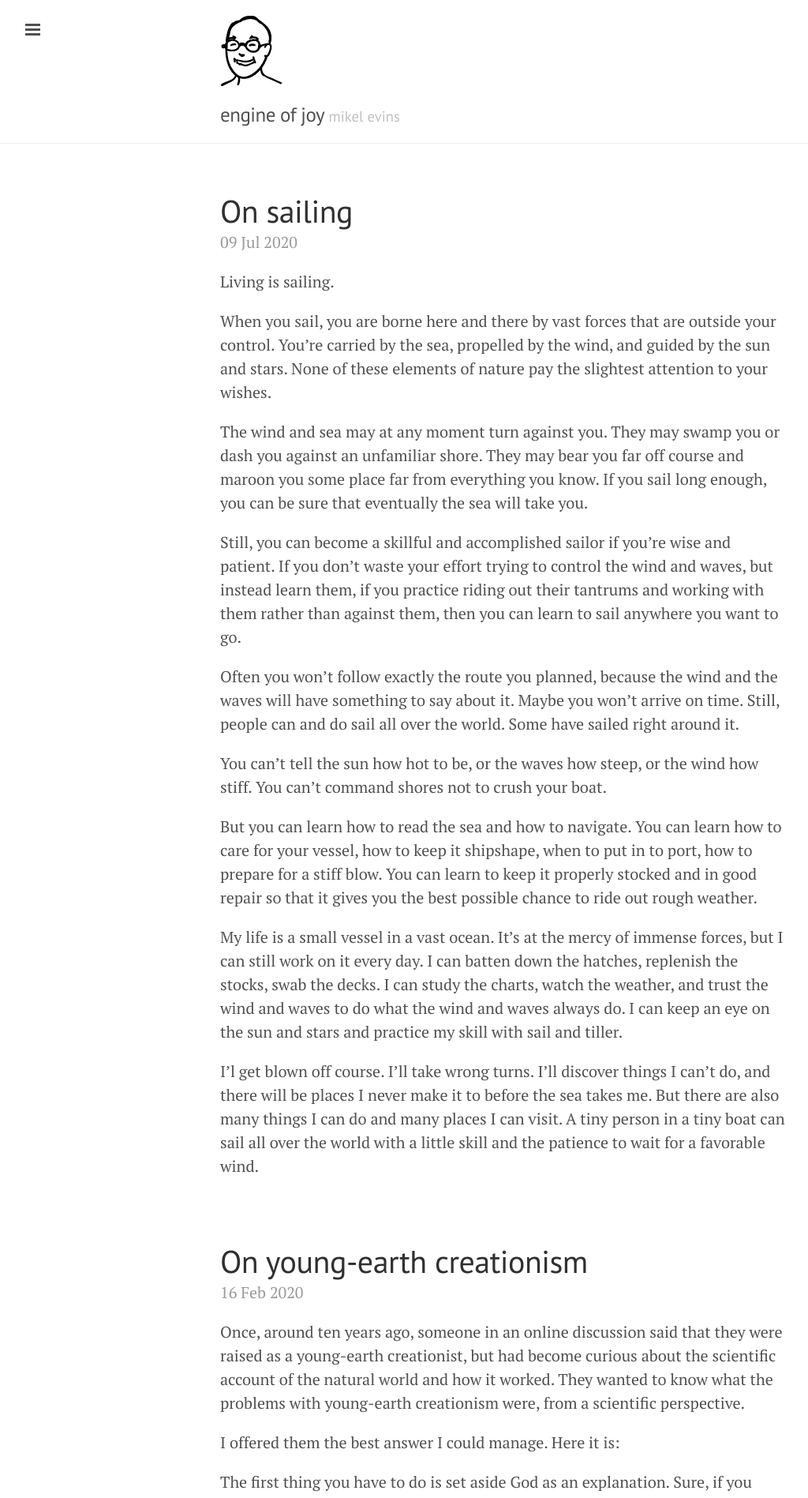
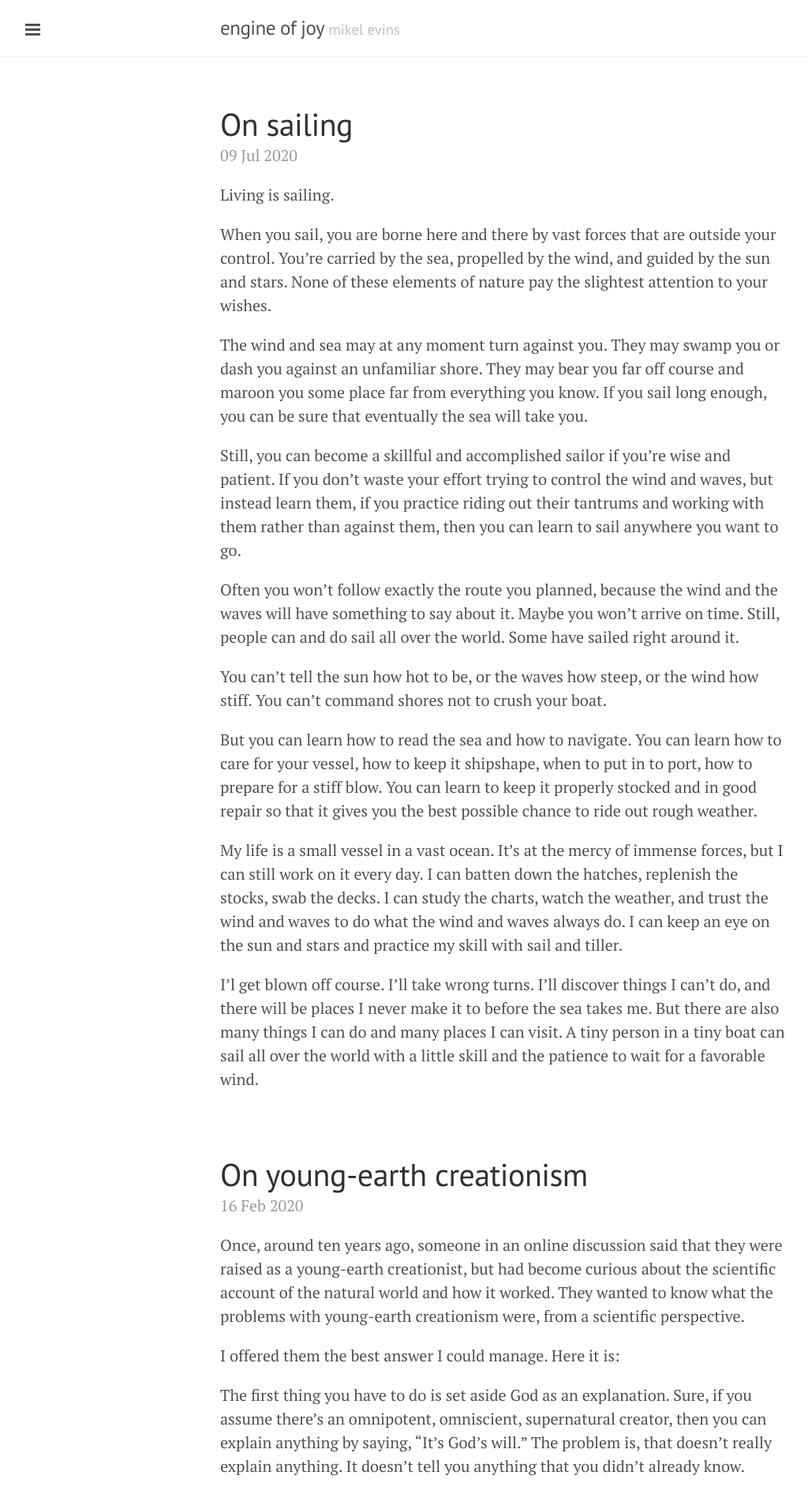
Before and after one commit to mikelevins/mikelevins.github.io, a Jekyll site: the page built from index.html, in a window 1280 px wide. Shown: the top 1897 px of the page at 79% size, without its empty margins (1-1025 px from the left). Built offline with Jekyll 4.4.1, drawn with Linux system fonts in a browser that asks for light colours; the list of posts is cut into pages by our own code.

Commit message:
removed the icon; didn;t like it

```diff
--- a/_layouts/default.html
+++ b/_layouts/default.html
@@ -13,7 +13,6 @@
             <div class="masthead">
                 <div class="container">
                     <h3 class="masthead-title">
-                        <img src="/assets/mikel.gif"/>
                         <a href="/" title="Home">{{ site.title }}</a>
                         <small>{{ site.tagline }}</small>
                     </h3>
```
